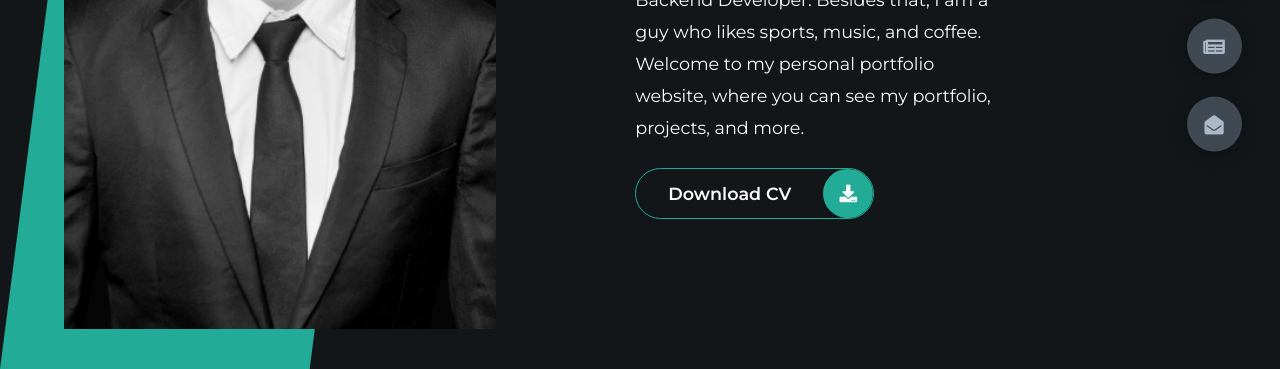
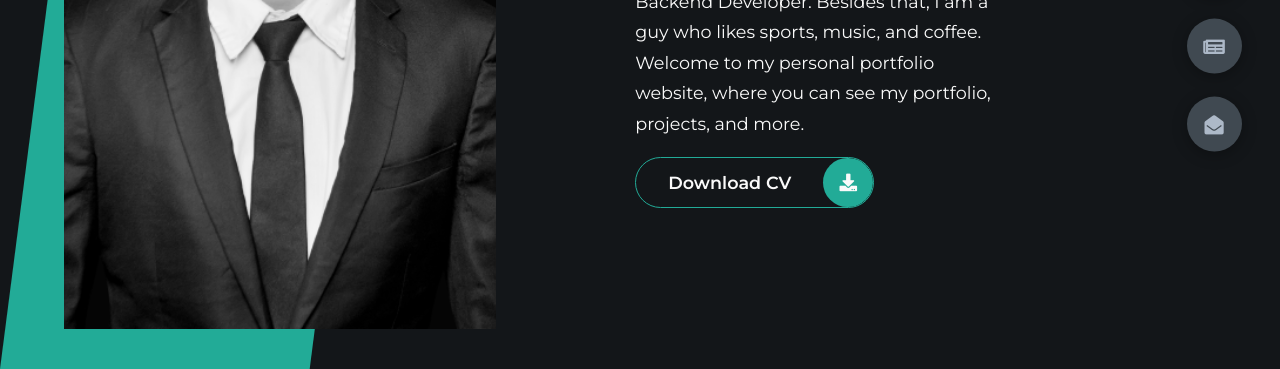
Before and after one commit to fatah-illah/my-portofolio-project, a plain HTML site: page index.html in a window 1280 px wide. Shown: the part 431-800 px from the top of the page. Drawn offline with nearby package versions, Linux system fonts and the light colour scheme; files that its build step writes are made by us from their sources.

Commit message:
editing the code

```diff
--- a/styles/styles.scss
+++ b/styles/styles.scss
@@ -201,8 +201,8 @@ section {
       }
     }
     p {
-      margin: 1.5rem 0;
-      line-height: 2rem;
+      margin: 1.1rem 0;
+      line-height: 1.9rem;
     }
   }
 }
```
